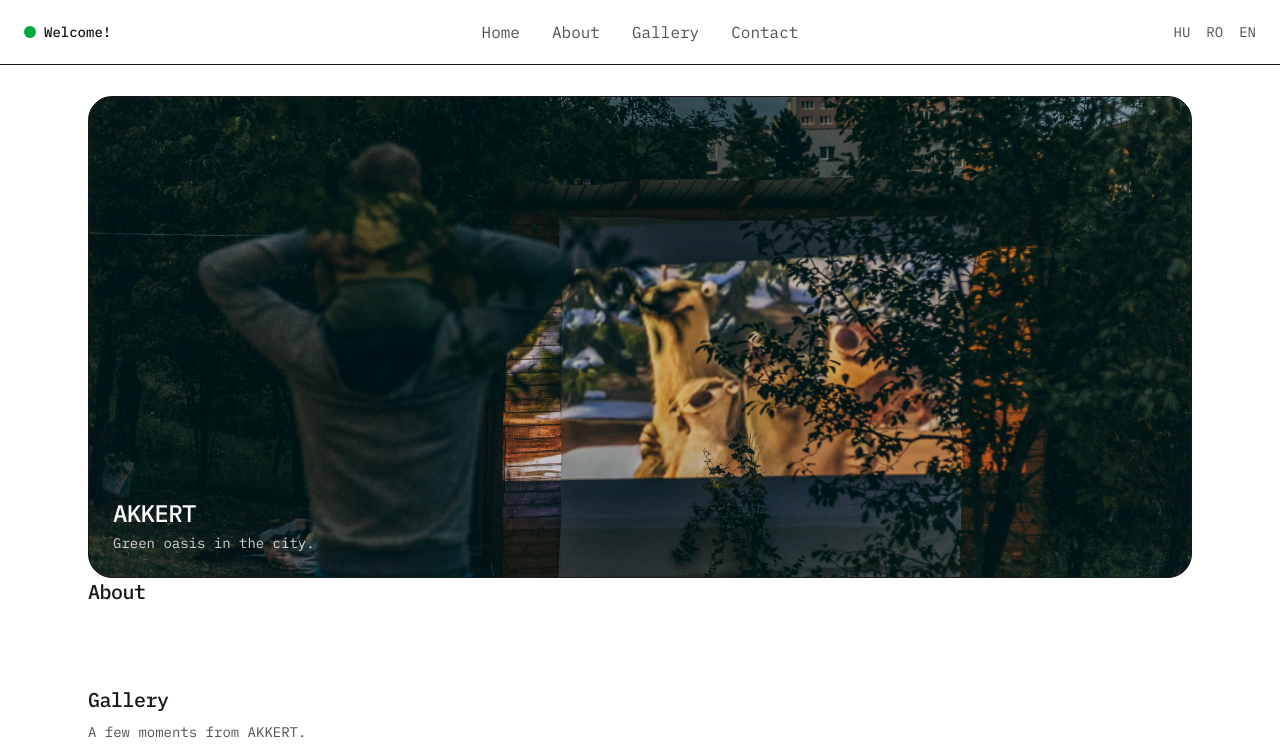
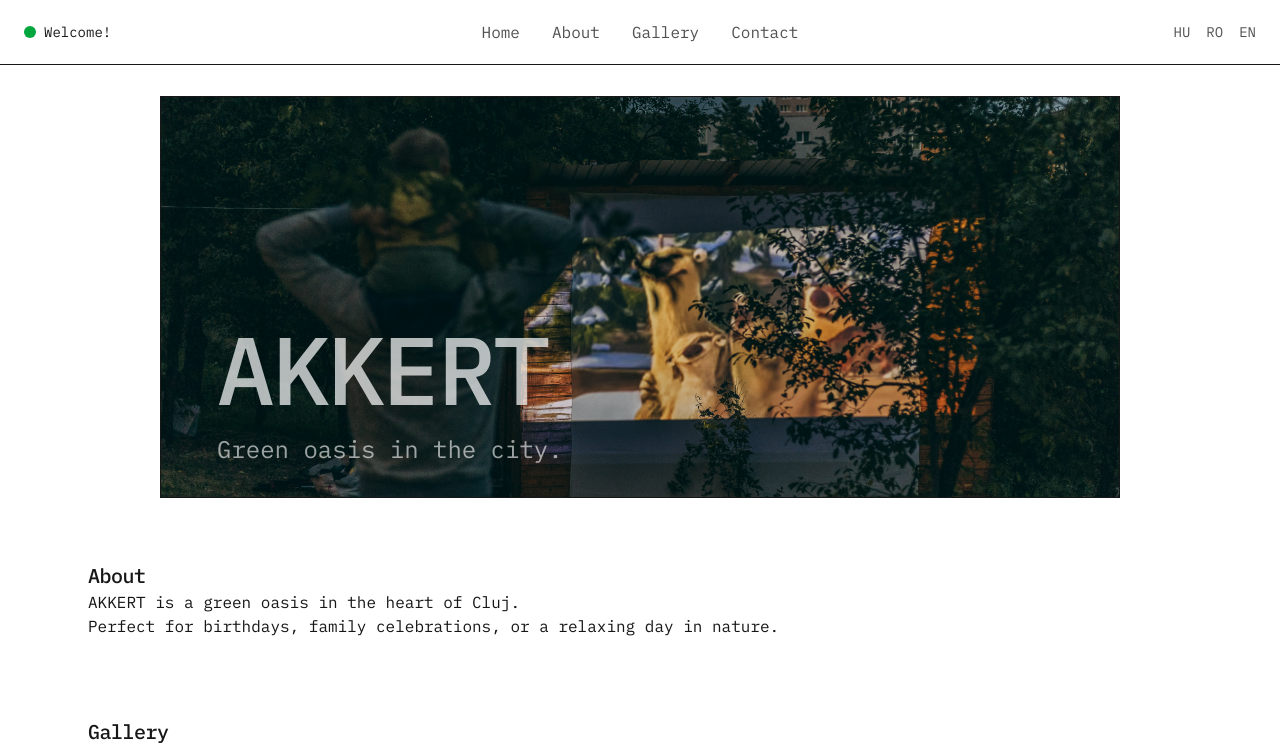
Before and after one commit to codeLevi/akkert_2, a Next.js app: page / in a window 1280 px wide. Shown: the top 756 px of the page. Built offline with nearby package versions, Linux system fonts and the light colour scheme.

Commit message:
Refine hero layout, clickable icons, spacing and footer cleanup

```diff
--- a/src/app/globals.css
+++ b/src/app/globals.css
@@ -24,3 +24,7 @@ body {
   color: var(--foreground);
     font-family: var(--font-sans), system-ui, sans-serif;
 }
+
+img {
+  border-radius: 0 !important;
+}
--- a/src/app/page.tsx
+++ b/src/app/page.tsx
@@ -2,24 +2,36 @@ import Gallery from "@/components/Gallery";
 
 export default function HomePage() {
   return (
-    <section id="home" className="mx-auto max-w-6xl px-6">
-      <div className="relative overflow-hidden rounded-3xl border bg-black">
+    <>
+      {/* HERO: almost fullscreen width */}
+      <section id="home" className="mx-auto w-[75vw] max-w-none px-0">
+        <div className="relative overflow-hidden border bg-black mb-16">
           <img
             src="/hero.jpg"
             alt="AKKERT garden"
-          className="h-[60vh] w-full object-cover opacity-90"
+            className="h-[50vh] w-full object-cover opacity-90"
           />
 
           {/* Hero text overlay */}
-        <div className="absolute bottom-6 left-6 text-white">
-          <h1 className="text-2xl font-medium tracking-tight">AKKERT</h1>
-          <p className="mt-1 text-sm text-white/80">
+          <div className="absolute bottom-8 left-14">
+            <h1 className="text-6xl md:text-7xl lg:text-8xl font-medium tracking-tight text-white/70">
+              AKKERT
+            </h1>
+            <p className="mt-4 text-xl md:text-2xl text-white/60">
               Green oasis in the city.
             </p>
+
           </div>
         </div>
+      </section>
 
-      <h1 id="about" className="text-xl font-medium tracking-tight">About</h1>
+      {/* CONTENT: normal width */}
+      <section className="mx-auto max-w-6xl px-6">
+        <h1 id="about" className="text-xl font-medium tracking-tight">
+          About
+        </h1>
+        <p>AKKERT is a green oasis in the heart of Cluj.</p>
+        <p>Perfect for birthdays, family celebrations, or a relaxing day in nature.</p>
 
         <section className="mt-20">
           <Gallery />
@@ -27,11 +39,9 @@ export default function HomePage() {
 
         <section id="contact" className="mt-20 max-w-3xl">
           <h1 className="text-xl font-medium tracking-tight">Contact</h1>
-        <p className="mt-4 text-neutral-600">
-          __CONTACT_TEXT__
-        </p>
+          <p className="mt-4 text-neutral-600">__CONTACT_TEXT__</p>
         </section>
-
       </section>
+    </>
   );
 }
--- a/src/components/Footer.tsx
+++ b/src/components/Footer.tsx
@@ -1,17 +1,58 @@
 export default function Footer() {
   return (
     <div className="relative mt-32">
-      {/* Floating icons ABOVE footer line */}
-      <div className="absolute top-0 left-1/2 z-10 flex -translate-x-1/2 -translate-y-1/2 gap-6 bg-white px-6">
-        <img src="/icons/maps.svg" alt="Maps" className="h-6 w-6 opacity-70 hover:opacity-100" />
-        <img src="/icons/whatsapp.svg" alt="WhatsApp" className="h-6 w-6 opacity-70 hover:opacity-100" />
-        <img src="/icons/airbnb.svg" alt="Airbnb" className="h-6 w-6 opacity-70 hover:opacity-100" />
-        <img src="/icons/facebook.svg" alt="Facebook" className="h-6 w-6 opacity-70 hover:opacity-100" />
-        <img src="/icons/instagram.svg" alt="Instagram" className="h-6 w-6 opacity-70 hover:opacity-100" />
-      </div>
+      <section className="relative my-24 flex justify-center mb-4">
+        <div className="flex gap-12">
+          <a
+            href="https://maps.app.goo.gl/BtVnYwvswRmLTVsb6"
+            target="_blank"
+            rel="noopener noreferrer"
+            aria-label="Google Maps"
+          >
+            <img src="/icons/maps.svg" alt="Maps" className="h-6 w-6 cursor-pointer opacity-70 hover:opacity-100" />
+          </a>
+
+          <a
+            href="https://wa.me/40724508266"
+            target="_blank"
+            rel="noopener noreferrer"
+            aria-label="WhatsApp"
+          >
+            <img src="/icons/whatsapp.svg" alt="WhatsApp" className="h-6 w-6 cursor-pointer opacity-70 hover:opacity-100" />
+          </a>
+
+          <a
+            href="https://www.airbnb.com/rooms/1489020466031401643?locale=ro"
+            target="_blank"
+            rel="noopener noreferrer"
+            aria-label="Airbnb"
+          >
+            <img src="/icons/airbnb.svg" alt="Airbnb" className="h-6 w-6 cursor-pointer opacity-70 hover:opacity-100" />
+          </a>
+
+          <a
+            href="https://www.facebook.com/akkert25"
+            target="_blank"
+            rel="noopener noreferrer"
+            aria-label="Facebook"
+          >
+            <img src="/icons/facebook.svg" alt="Facebook" className="h-6 w-6 cursor-pointer opacity-70 hover:opacity-100" />
+          </a>
+
+          <a
+            href="https://www.instagram.com/akkertben/"
+            target="_blank"
+            rel="noopener noreferrer"
+            aria-label="Instagram"
+          >
+            <img src="/icons/instagram.svg" alt="Instagram" className="h-6 w-6 cursor-pointer opacity-70 hover:opacity-100" />
+          </a>
+        </div>
+      </section>
+
 
       {/* Footer line + text */}
-      <footer className="border-t px-6 py-10 text-center text-sm text-neutral-500">
+      <footer className="border-t px-6 py-4 text-center text-sm text-neutral-500">
         © {new Date().getFullYear()} AKKERT
       </footer>
     </div>
--- a/src/components/Gallery.tsx
+++ b/src/components/Gallery.tsx
@@ -34,7 +34,7 @@ export default function Gallery() {
         {IMAGES.map((src) => (
           <div
             key={src}
-            className="group overflow-hidden rounded-2xl border bg-black"
+            className="group overflow-hidden border bg-black"
           >
             <img
             src={src}
--- a/src/components/Header.tsx
+++ b/src/components/Header.tsx
@@ -3,7 +3,7 @@ export default function Header() {
     <header className="fixed inset-x-0 top-0 z-50 border-b bg-white/80 backdrop-blur">
         <div className="relative flex h-16 items-center px-6">
         {/* Left: logo (true left) */}
-        <div className="w-1/3 flex items-center gap-2 text-sm font-medium">
+        <div className="w-1/3 flex items-center gap-2 text-sm">
             <span className="h-3 w-3 rounded-full bg-green-600" />
             <span>Welcome!</span>
         </div>
```
Lines whose indentation alone changed are shown as unchanged.
